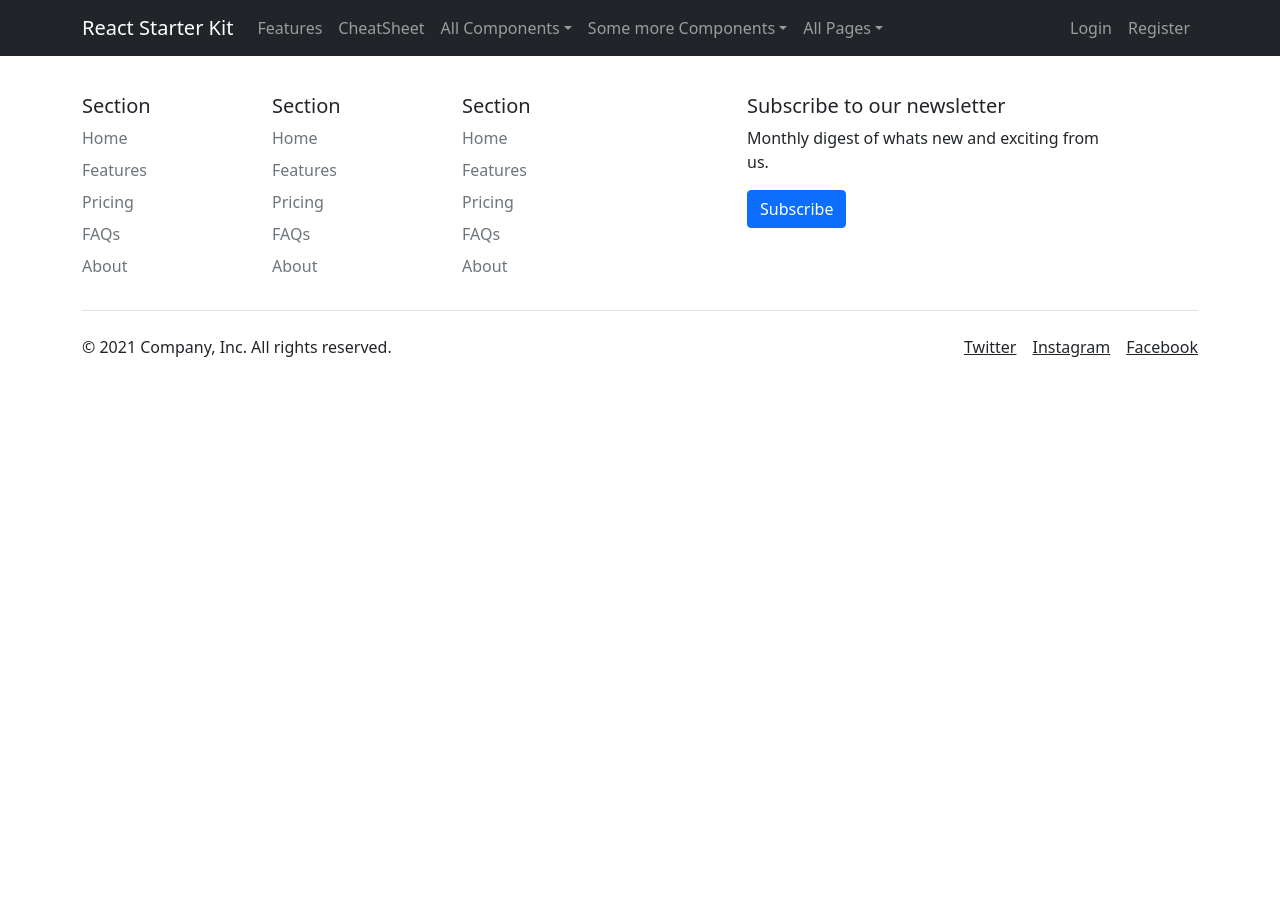
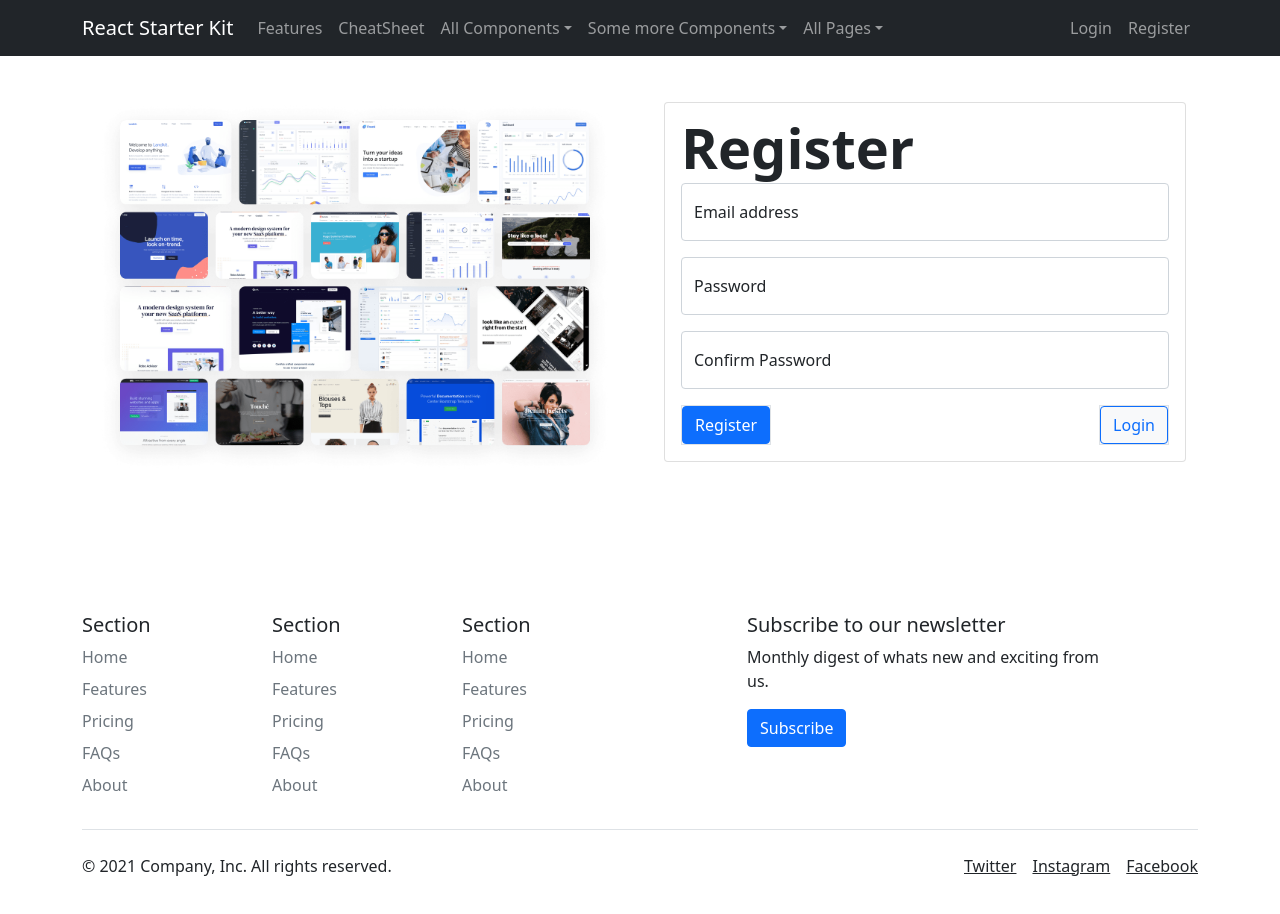
Before and after one commit to roundcodebox/aarambam, a React (Create React App) app: page /register in a window 1280 px wide. Shown: the top 914 px of the page. Before the commit the page ends 800 px from the top, so only its background shows below. Built offline with nearby package versions, Linux system fonts and the light colour scheme.

Commit message:
feat: added forms to the login and registration pages

```diff
--- a/src/App.js
+++ b/src/App.js
@@ -6,8 +6,10 @@ import Login from './Pages/Login';
 import Register from './Pages/Register';
 import CheatSheet from './Pages/CheatSheet';
 import ErrorPage from './Pages/ErrorPage';
+import Profile from './Pages/Profile';
 import AllNavBar from './Pages/Layouts/AllNavBar';
 import Footer from './Pages/Layouts/Footer';
+import TypographyLayout from './Pages/Layouts/TypographyLayout';
 import Header from './Components/Header';
 import Cards from './Components/Cards';
 import Shadows from './Components/Shadows';
@@ -46,6 +48,8 @@ function App() {
         <Route path="/login" element={<Login />} />
         <Route path="/register" element={<Register />} />
         <Route path="/cheatSheet" element={<CheatSheet />} />
+        <Route path="/profile" element={<Profile />} />
+        <Route path="/typographylayout" element={<TypographyLayout />} />
         <Route path="/header" element={<Header />} />
         <Route path="/cards" element={<Cards />} />
         <Route path="/shadows" element={<Shadows />} />
--- a/src/Components/Spinners.jsx
+++ b/src/Components/Spinners.jsx
@@ -1,21 +1,24 @@
 import React from 'react';
 import { Container, Row, Col, Spinner, Button } from 'react-bootstrap';
+import Sidebar from '../Pages/Layouts/Sidebar';
 
 function Spinners() {
   return (
-    <Container>
+    <Container className="pt-5">
       <Row>
-        <Col sm={6}>
+        <Col sm={9} className="pt-5">
+          <Col sm={9}>
+            <h2>Spinners</h2>
             <h4>Border Spinner</h4>
             <Spinner animation="border" role="status">
               <span className="visually-hidden">Loading...</span>
             </Spinner>
           </Col>
-        <Col sm={6}>
+          <Col sm={9}>
             <h4>Grow Spinner</h4>
             <Spinner animation="grow" />
           </Col>
-        <Col sm={6}>
+          <Col sm={9}>
             <h4>Spinner Variants</h4>
             <Spinner animation="border" variant="primary" />
             <Spinner animation="border" variant="secondary" />
@@ -25,6 +28,8 @@ function Spinners() {
             <Spinner animation="border" variant="info" />
             <Spinner animation="border" variant="light" />
             <Spinner animation="border" variant="dark" />
+          </Col>
+          <Col sm={9}>
             <Spinner animation="grow" variant="primary" />
             <Spinner animation="grow" variant="secondary" />
             <Spinner animation="grow" variant="success" />
@@ -34,14 +39,14 @@ function Spinners() {
             <Spinner animation="grow" variant="light" />
             <Spinner animation="grow" variant="dark" />
           </Col>
-        <Col sm={6}>
+          <Col sm={9}>
             <h4>Spinner sizes</h4>
             <Spinner animation="border" size="sm" />
             <Spinner animation="border" />
             <Spinner animation="grow" size="sm" />
             <Spinner animation="grow" />
           </Col>
-        <Col sm={6}>
+          <Col sm={9}>
             <h4>Spinner in Buttons</h4>
             <Button variant="primary" disabled>
               <Spinner
@@ -65,11 +70,15 @@ function Spinners() {
               Loading...
             </Button>
           </Col>
-        <Col sm={6}>
+          <Col sm={9}>
             <h4>Spinner with Accessibility</h4>
             <Spinner animation="border" role="status">
               <span className="visually-hidden">Loading...</span>
             </Spinner>
+          </Col>
+        </Col>
+        <Col sm={3} className="pt-5">
+          <Sidebar />
         </Col>
       </Row>
     </Container>
--- a/src/Pages/Layouts/Sidebar.jsx
+++ b/src/Pages/Layouts/Sidebar.jsx
@@ -1,7 +1,23 @@
 import React from 'react';
+import { Row, Container, Col, ListGroup } from 'react-bootstrap';
 
 function Sidebar() {
-  return <div>Sidebar</div>;
+  return (
+    <Container>
+      <Row>
+        <Col>
+          <h2>Components</h2>
+          <ListGroup variant="flush">
+            <ListGroup.Item action>Typography</ListGroup.Item>
+            <ListGroup.Item action>Headers</ListGroup.Item>
+            <ListGroup.Item action>Forms</ListGroup.Item>
+            <ListGroup.Item action>Alerts</ListGroup.Item>
+            <ListGroup.Item action>Alerts</ListGroup.Item>
+          </ListGroup>
+        </Col>
+      </Row>
+    </Container>
+  );
 }
 
 export default Sidebar;
--- /dev/null
+++ b/src/Pages/Layouts/TypographyLayout.jsx
@@ -0,0 +1,21 @@
+import React from 'react';
+import { Col, Container, Row } from 'react-bootstrap';
+import Sidebar from './Sidebar';
+import Typography from '../../Components/Typography';
+
+function TypographyLayout() {
+  return (
+    <Container>
+      <Row>
+        <Col sm={9}>
+          <Typography />
+        </Col>
+        <Col sm={3}>
+          <Sidebar />
+        </Col>
+      </Row>
+    </Container>
+  );
+}
+
+export default TypographyLayout;
--- a/src/Pages/Login.jsx
+++ b/src/Pages/Login.jsx
@@ -1,16 +1,59 @@
 import React from 'react';
-import { Container, Row, Col } from 'react-bootstrap';
+import {
+  Container,
+  Row,
+  Col,
+  FloatingLabel,
+  Form,
+  Button,
+  Card,
+  Stack,
+} from 'react-bootstrap';
 
 function Login() {
   return (
-    <Container>
-      <Row>
-        <Col>
-          <h2>This is the Login Page</h2>
+    <Container className="container col-xxl-8 px-4 py-5">
+      <Row className="row flex-lg-row-reverse align-items-center g-5 py-5">
+        <Col className="col-lg-6">
+          <Card style={{ width: '100%' }}>
+            <Card.Body>
+              <Card.Title className="display-4 fw-bold lh-1">Login</Card.Title>
+              <FloatingLabel
+                controlId="floatingInput"
+                label="Email address"
+                className="mb-3"
+              >
+                <Form.Control type="email" placeholder="name@example.com" />
+              </FloatingLabel>
+              <FloatingLabel
+                controlId="floatingPassword"
+                label="Password"
+                className="mb-3"
+              >
+                <Form.Control type="password" placeholder="Password" />
+              </FloatingLabel>{' '}
+              <Form.Check label="Remember me" />{' '}
+              <Stack gap={5} direction="horizontal">
+                <div className="bg-light border">
+                  <Button variant="primary">Login</Button>{' '}
+                </div>
+                <div className="bg-light border ms-auto">
+                  <Button variant="outline-primary">Register</Button>{' '}
+                </div>
+              </Stack>
+            </Card.Body>
+          </Card>
         </Col>
-        <Col>
-          <h2>Login</h2>
-        </Col>
+        <div className="col-10 col-sm-8 col-lg-6">
+          <img
+            src="/assets/images/bootstrap-themes.png"
+            className="d-block mx-lg-auto img-fluid"
+            alt="Bootstrap Themes"
+            width="700"
+            height="500"
+            loading="lazy"
+          />
+        </div>
       </Row>
     </Container>
   );
--- /dev/null
+++ b/src/Pages/Profile.jsx
@@ -0,0 +1,7 @@
+import React from 'react';
+
+function Profile() {
+  return <div>Profile</div>;
+}
+
+export default Profile;
--- a/src/Pages/Register.jsx
+++ b/src/Pages/Register.jsx
@@ -1,16 +1,70 @@
 import React from 'react';
-import { Container, Row, Col } from 'react-bootstrap';
+import {
+  Container,
+  Row,
+  Col,
+  FloatingLabel,
+  Form,
+  Button,
+  Card,
+  Stack,
+} from 'react-bootstrap';
 
 function Register() {
   return (
-    <Container>
-      <Row>
-        <Col>
-          <h2>This is the Register Page</h2>
+    <Container className="container col-xxl-8 px-4 py-5">
+      <Row className="row flex-lg-row-reverse align-items-center g-5 py-5">
+        <Col className="col-lg-6">
+          <Card style={{ width: '100%' }}>
+            <Card.Body>
+              <Card.Title className="display-4 fw-bold lh-1">
+                Register
+              </Card.Title>
+              <FloatingLabel
+                controlId="floatingInput"
+                label="Email address"
+                className="mb-3"
+              >
+                <Form.Control type="email" placeholder="name@example.com" />
+              </FloatingLabel>
+              <FloatingLabel
+                controlId="floatingPassword"
+                label="Password"
+                className="mb-3"
+              >
+                <Form.Control type="password" placeholder="Password" />
+              </FloatingLabel>{' '}
+              <FloatingLabel
+                controlId="floatingPassword"
+                label="Confirm Password"
+                className="mb-3"
+              >
+                <Form.Control
+                  type="confirmPassword"
+                  placeholder="Confirm Password"
+                />
+              </FloatingLabel>{' '}
+              <Stack gap={5} direction="horizontal">
+                <div className="bg-light border">
+                  <Button variant="primary">Register</Button>{' '}
+                </div>
+                <div className="bg-light border ms-auto">
+                  <Button variant="outline-primary">Login</Button>{' '}
+                </div>
+              </Stack>
+            </Card.Body>
+          </Card>
         </Col>
-        <Col>
-          <h2>Register</h2>
-        </Col>
+        <div className="col-10 col-sm-8 col-lg-6">
+          <img
+            src="/assets/images/bootstrap-themes.png"
+            className="d-block mx-lg-auto img-fluid"
+            alt="Bootstrap Themes"
+            width="700"
+            height="500"
+            loading="lazy"
+          />
+        </div>
       </Row>
     </Container>
   );
```
Also changed, not shown: src/Components/Typography.jsx (+18 -16 lines), 1 other file (tests, documents, lock files or other folders). Lines whose indentation alone changed are shown as unchanged.
